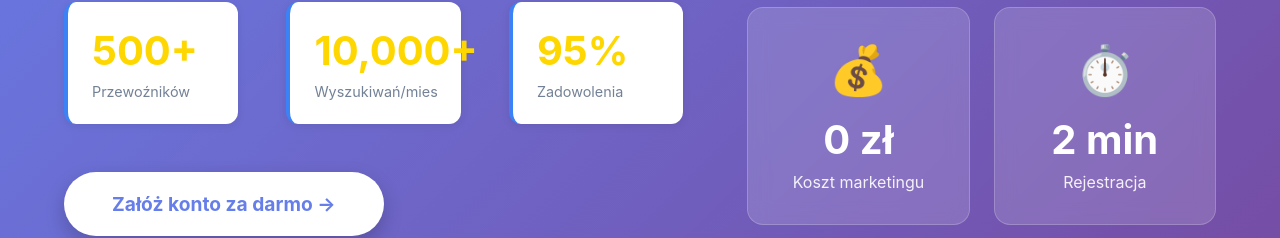
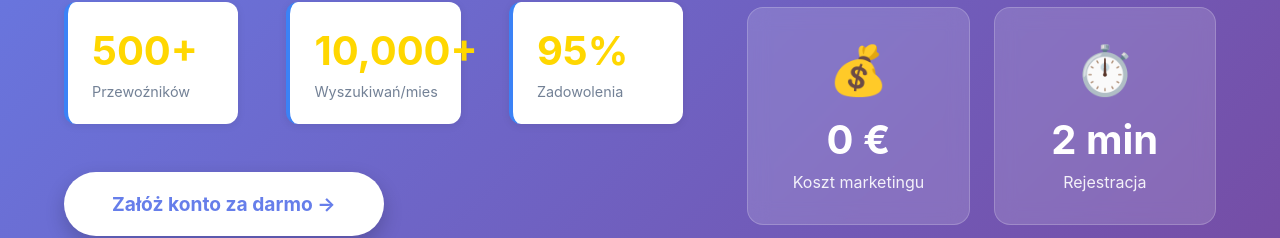
Before and after one commit to sebastianworkvia-ux/mybus-portal, a React (Vite) app in the folder frontend/: page /for-carriers in a window 1280 px wide. Shown: the part 391-629 px from the top of the page. Built offline with nearby package versions, Linux system fonts and the light colour scheme; no server answers.

Commit message:
Wyrównanie cen do euro na wszystkich stronach

```diff
--- a/frontend/src/pages/ForCarriersPage.jsx
+++ b/frontend/src/pages/ForCarriersPage.jsx
@@ -43,7 +43,7 @@ export default function ForCarriersPage() {
               </div>
               <div className="hero-card">
                 <div className="card-icon">💰</div>
-                <h3>0 zł</h3>
+                <h3>0 €</h3>
                 <p>Koszt marketingu</p>
               </div>
               <div className="hero-card">
@@ -196,7 +196,7 @@ export default function ForCarriersPage() {
               <div className="pricing-header">
                 <h3>Free</h3>
                 <div className="price">
-                  <span className="price-amount">0 zł</span>
+                  <span className="price-amount">0 €</span>
                   <span className="price-period">/miesiąc</span>
                 </div>
               </div>
@@ -219,7 +219,7 @@ export default function ForCarriersPage() {
               <div className="pricing-header">
                 <h3>Premium</h3>
                 <div className="price">
-                  <span className="price-amount">49 zł</span>
+                  <span className="price-amount">29.99 €</span>
                   <span className="price-period">/miesiąc</span>
                 </div>
               </div>
@@ -241,7 +241,7 @@ export default function ForCarriersPage() {
               <div className="pricing-header">
                 <h3>Business</h3>
                 <div className="price">
-                  <span className="price-amount">99 zł</span>
+                  <span className="price-amount">49.99 €</span>
                   <span className="price-period">/miesiąc</span>
                 </div>
               </div>
```
